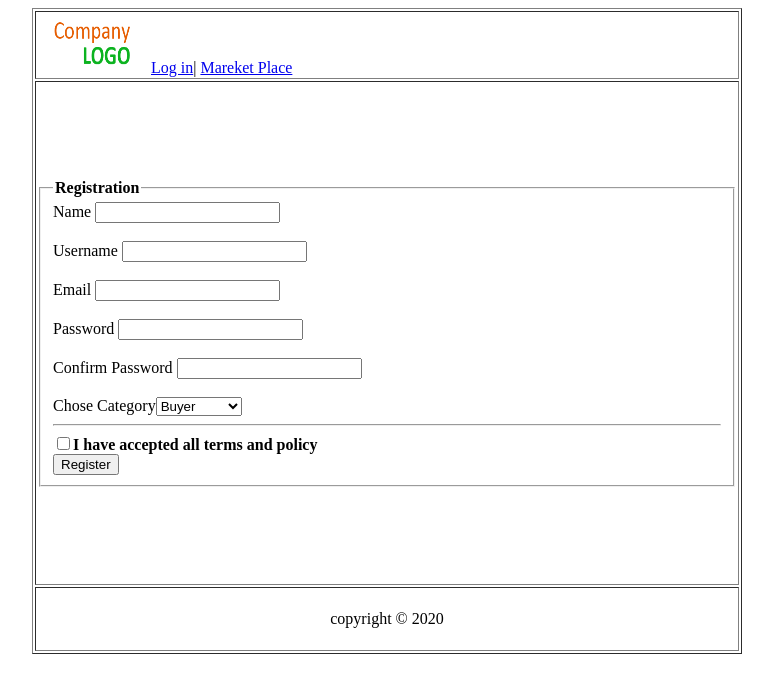
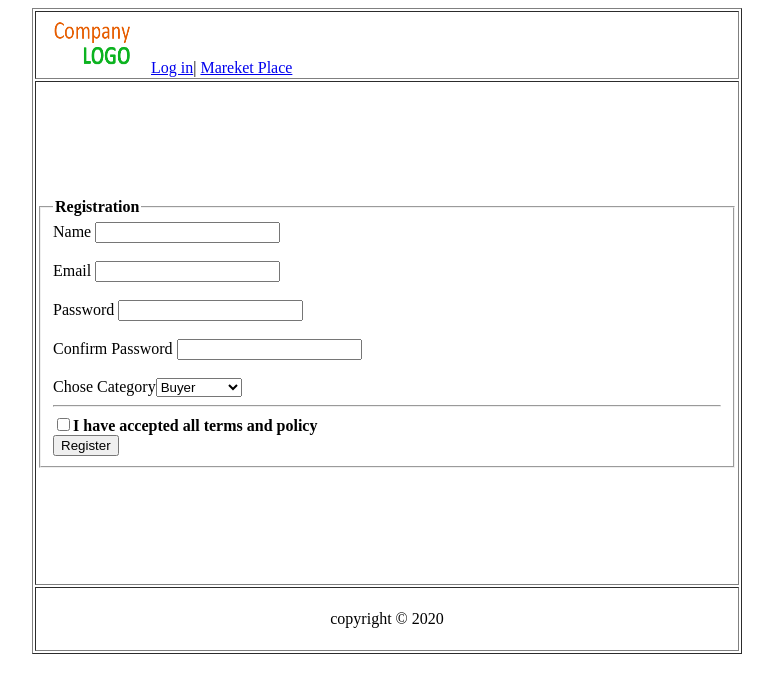
Before and after one commit to abdullah-998/WebTechnologies_D_G9_MarketplacePlatform, a PHP site: page /view/reg.php in a window 1280 px wide. Shown: the top 693 px of the page, without its empty margins (253-1026 px from the left). Run offline with PHP 8.4, Linux system fonts and the light colour scheme.

Commit message:
reg done

```diff
--- a/view/reg.php
+++ b/view/reg.php
@@ -19,8 +19,7 @@
                 <form action="../php/regCheck.php" method="POST">
                     <fieldset>
                         <legend><b>Registration</b></legend>
-                        Name <input type="text" name="name"><br><br>
-                        Username <input type="text" name="uname"><br><br>
+                        Name <input type="text" name="sname"><br><br>
                         Email <input type="email" name="email"><br><br>
                         Password <input type="password" name="pass"><br><br>
                         Confirm Password <input type="password" name="cpass"><br><br>
```
